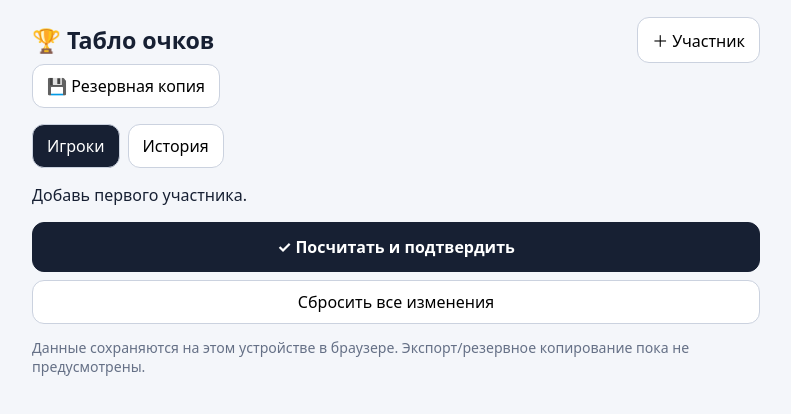
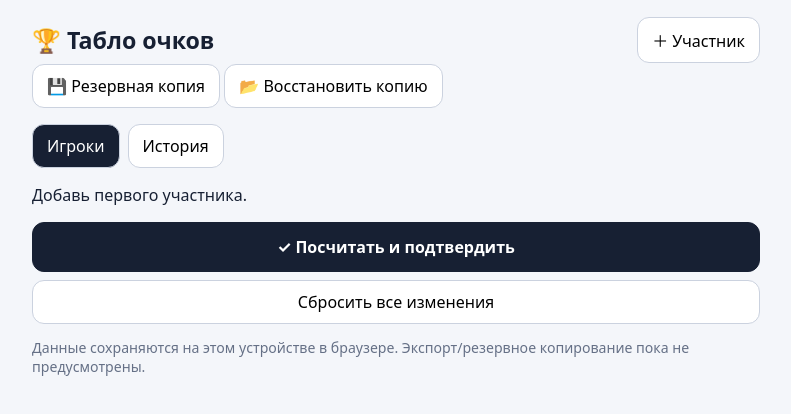
Before and after one commit to fps28/scoreboard-app, a plain HTML site: page index.html in a window 1280 px wide. Shown: the whole page, without its empty margins (244-1035 px from the left). Drawn offline with Linux system fonts and the light colour scheme.

Commit message:
Update index.html

```diff
--- a/index.html
+++ b/index.html
@@ -24,6 +24,7 @@ input[type=number]{width:100%;min-width:0;padding:10px;border:1px solid #cbd2df;
 <body><main>
 <header><h1>🏆 Табло очков</h1><button id="add">＋ Участник</button></header>
 <button id="backup">💾 Резервная копия</button>
+<button id="restore">📂 Восстановить копию</button>
 <div class="tabs"><button id="tabPlayers" class="active">Игроки</button><button id="tabHistory">История</button></div>
 <div id="msg"></div><section id="players"></section><section id="history" hidden></section><section id="controls"></section>
 <p class="small">Данные сохраняются на этом устройстве в браузере. Экспорт/резервное копирование пока не предусмотрены.</p>
```
